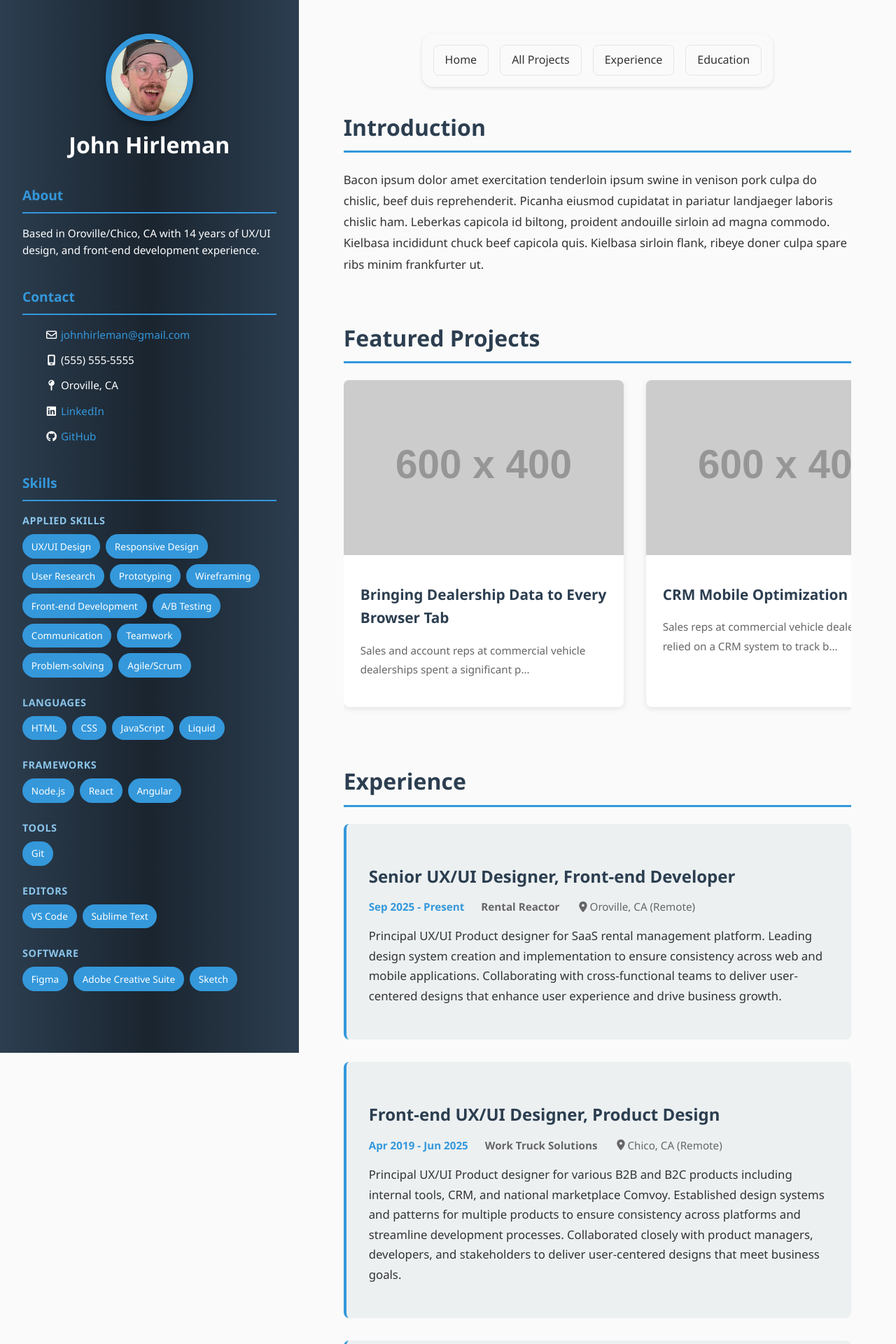
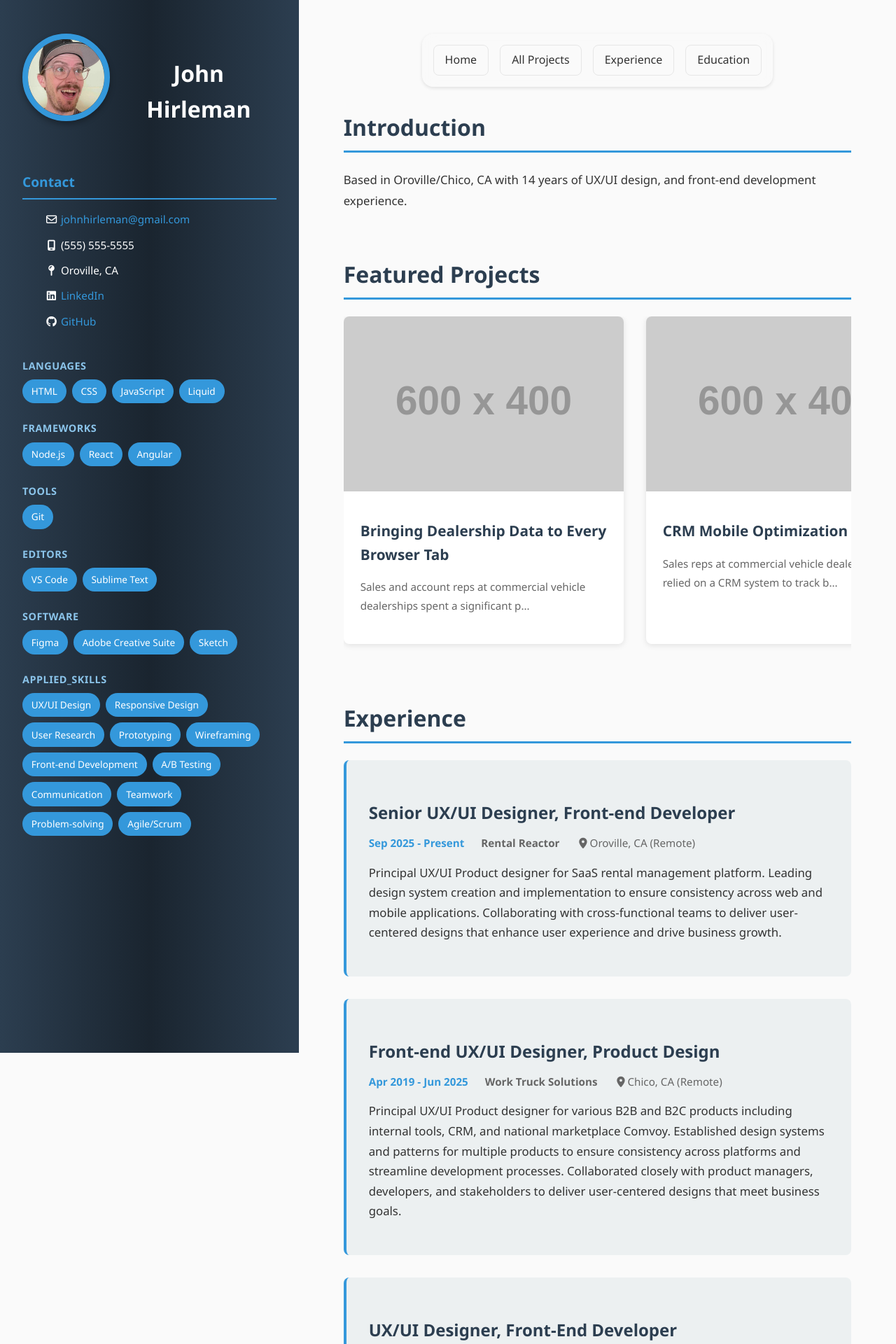
Before and after one commit to johnhirleman/my-portfolio, a Jekyll site: the page built from index.html, in a window 1280 px wide. Shown: the top 1920 px of the page at 70% size. Built offline with Jekyll 4.4.1, drawn with Linux system fonts in a browser that asks for light colours.

Commit message:
use sidebar partial in home, fixes for displaying navigation in new partial for mobile.

```diff
--- a/_includes/sidebar.html
+++ b/_includes/sidebar.html
@@ -18,6 +18,34 @@
     </section>
     {% endif %}
 
+    {% if page.title contains "Home" %}
+
+        <section class="sidebar-section">
+            <h2>Contact</h2>
+            <ul class="contact-list">
+                <li><i class="far fa-envelope"></i> <a href="mailto:{{site.email}}">{{site.email}}</a></li>
+                <li><i class="fas fa-mobile-screen"></i> (555) 555-5555</li>
+                <li><i class="fas fa-map-pin"></i> Oroville, CA</li>
+                <li><i class="fab fa-linkedin"></i> <a href="https://linkedin.com/in/{{ site.linkedin }}" target="_blank">LinkedIn</a></li>
+                <li><i class="fab fa-github"></i> <a href="https://github.com/{{ site.github }}" target="_blank">GitHub</a></li>
+            </ul>
+        </section>
+
+        {% if site.skills %}
+            <section class="sidebar-section">
+                {% for category in site.skills %}
+                <h3 class="skill-category">{{ category[0] | capitalize }}</h3>
+                <div class="skills-list">
+                    {% for skill in category[1] %}
+                    <span class="skill-tag">{{ skill }}</span>
+                    {% endfor %}
+                </div>
+                {% endfor %}
+            </section>
+        {% endif %}
+
+    {% endif %}
+
     {% if page.skills %}
     <section class="sidebar-section">
         <h2>Applied Skills</h2>
--- a/_layouts/home.html
+++ b/_layouts/home.html
@@ -6,94 +6,10 @@
     <title>{{ page.title }} - {{ site.title }}</title>
     <link rel="stylesheet" href="{{ '/assets/css/style.css' | relative_url }}">
 </head>
-<body class="home-layout">
+<body class="layout-wrapper">
 
     <aside class="sidebar">
-        <div class="sidebar-content">
-            <div class="avatar">
-                <img src="{{ '/assets/images/avatar.jpg' | relative_url }}" alt="Profile Picture">
-                <h1 class="profile-name">John Hirleman</h1>
-            </div>
-
-            <section class="sidebar-section">
-                <h2>About</h2>
-                <p>
-                    {% assign start_year = 2012 %}
-                    {% assign current_year = site.time | date: "%Y" %}
-                    {% assign years_experience = current_year | minus: start_year %}
-                    Based in Oroville/Chico, CA with {{ years_experience }} years of UX/UI design, and front-end development experience.
-                </p>
-            </section>
-
-            <section class="sidebar-section">
-                <h2>Contact</h2>
-                <ul class="contact-list">
-                    <li><i class="far fa-envelope"></i> <a href="mailto:{{site.email}}">{{site.email}}</a></li>
-                    <li><i class="fas fa-mobile-screen"></i> (555) 555-5555</li>
-                    <li><i class="fas fa-map-pin"></i> Oroville, CA</li>
-                    <li><i class="fab fa-linkedin"></i> <a href="https://linkedin.com/in/{{ site.linkedin }}" target="_blank">LinkedIn</a></li>
-                    <li><i class="fab fa-github"></i> <a href="https://github.com/{{ site.github }}" target="_blank">GitHub</a></li>
-                </ul>
-            </section>
-
-            <section class="sidebar-section">
-                <h2>Skills</h2>
-
-                {% if site.skills.applied_skills %}
-                    <h3 class="skill-category">Applied Skills</h3>
-                    <div class="skills-list">
-                            {% for applied_skill in site.skills.applied_skills %}
-                                <span class="skill-tag">{{ applied_skill }}</span>
-                            {% endfor %}
-                        </div>
-                {% endif %}
-
-                {% if site.skills.languages %}
-                    <h3 class="skill-category">Languages</h3>
-                    <div class="skills-list">
-                            {% for language in site.skills.languages %}
-                                <span class="skill-tag">{{ language }}</span>
-                            {% endfor %}
-                        </div>
-                {% endif %}
-
-                {% if site.skills.frameworks %}
-                    <h3 class="skill-category">Frameworks</h3>
-                    <div class="skills-list">
-                            {% for framework in site.skills.frameworks %}
-                                <span class="skill-tag">{{ framework }}</span>
-                            {% endfor %}
-                        </div>
-                {% endif %}
-
-                {% if site.skills.tools %}
-                    <h3 class="skill-category">Tools</h3>
-                    <div class="skills-list">
-                            {% for tool in site.skills.tools %}
-                                <span class="skill-tag">{{ tool }}</span>
-                            {% endfor %}
-                        </div>
-                {% endif %}
-
-                {% if site.skills.editors %}
-                    <h3 class="skill-category">Editors</h3>
-                    <div class="skills-list">
-                            {% for editor in site.skills.editors %}
-                                <span class="skill-tag">{{ editor }}</span>
-                            {% endfor %}
-                        </div>
-                {% endif %}
-
-                {% if site.skills.software %}
-                    <h3 class="skill-category">Software</h3>
-                    <div class="skills-list">
-                            {% for software in site.skills.software %}
-                                <span class="skill-tag">{{ software }}</span>
-                            {% endfor %}
-                        </div>
-                {% endif %}
-            </section>
-        </div>
+        {% include sidebar.html %}
     </aside>
 
     <main class="main-content">
--- a/_sass/_navigation.scss
+++ b/_sass/_navigation.scss
@@ -62,13 +62,17 @@
 
 .mobile-menu-toggle {
     @include mixins.navigation($padding, $box-shadow, $border-radius);
-    visibility: hidden;
+    display: none;
+}
+
+.mobile-nav {
+    display: none;
 }
 
 @media (max-width: 768px) {
 
     .mobile-menu-toggle {
-        visibility: visible;
+        display: block;
         margin-bottom: 0;
         margin-right: 0;
         margin-left: auto;
@@ -85,7 +89,7 @@
         display: none;
 
         &.nav-open {
-            display: block !important;
+            display: block;
         }
     }
 
--- a/_sass/_sidebar.scss
+++ b/_sass/_sidebar.scss
@@ -52,6 +52,7 @@
             transform: scaleX(-1);
             box-shadow: 0 4px 8px rgba(0,0,0,0.33);
         }
+    }
 
     h1.profile-name {
         margin: 0;
@@ -65,7 +66,6 @@
                 text-decoration-color: $accent-color;
                 text-decoration-color: rgba($accent-color, 1);
 
-                }
             }
         }
     }
--- a/index.html
+++ b/index.html
@@ -6,7 +6,10 @@ title: Home
 <section class="intro-section">
     <h2>Introduction</h2>
     <p>
-       Bacon ipsum dolor amet exercitation tenderloin ipsum swine in venison pork culpa do chislic, beef duis reprehenderit. Picanha eiusmod cupidatat in pariatur landjaeger laboris chislic ham. Leberkas capicola id biltong, proident andouille sirloin ad magna commodo. Kielbasa incididunt chuck beef capicola quis. Kielbasa sirloin flank, ribeye doner culpa spare ribs minim frankfurter ut.
+        {% assign start_year = 2012 %}
+        {% assign current_year = site.time | date: "%Y" %}
+        {% assign years_experience = current_year | minus: start_year %}
+        Based in Oroville/Chico, CA with {{ years_experience }} years of UX/UI design, and front-end development experience.
     </p>
 </section>
 
```
Lines whose indentation alone changed are shown as unchanged.
